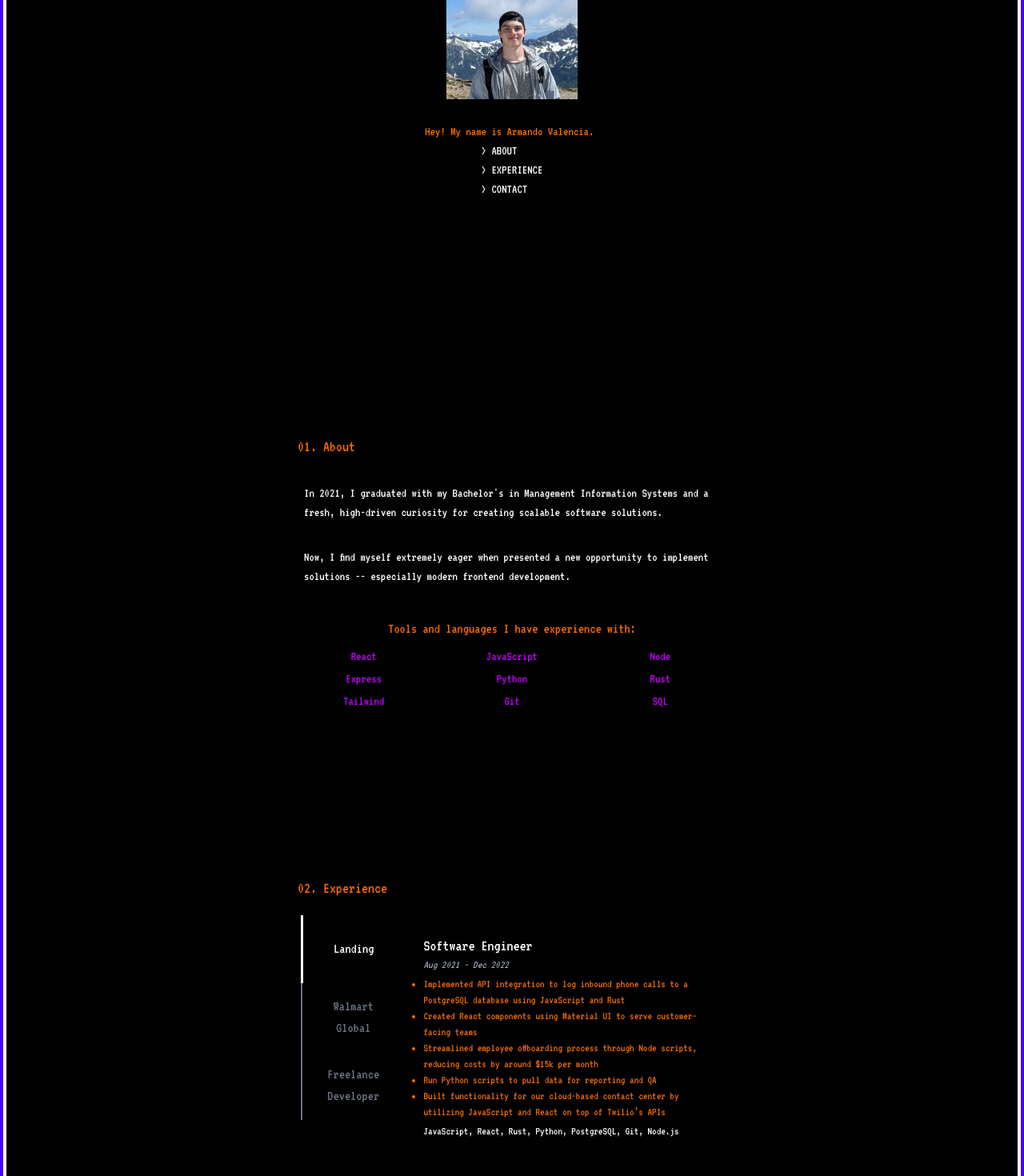
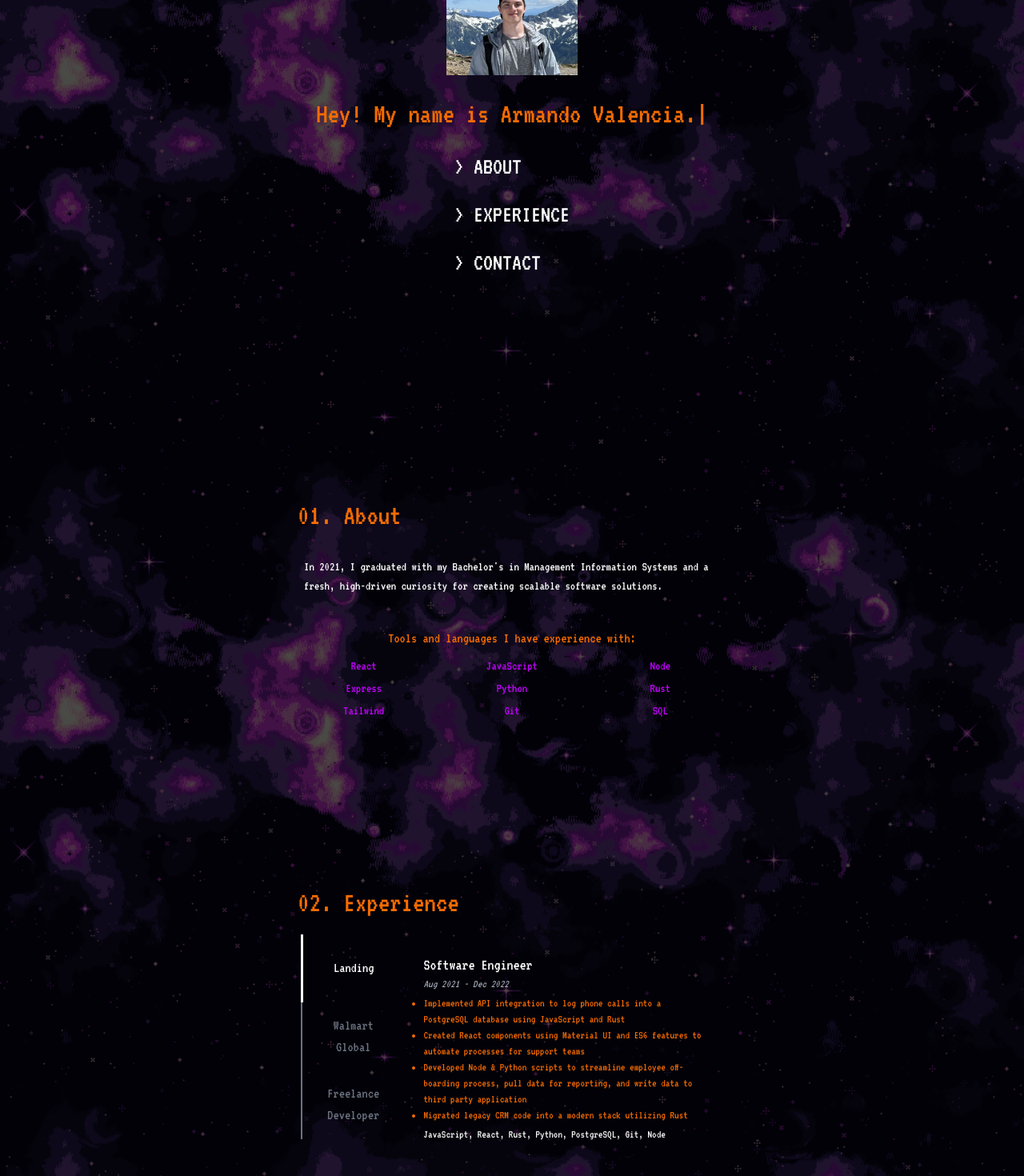
Before and after one commit to armando-valencia/personal-website, a React (Vite) app: page / in a window 1280 px wide. Shown: the part 300-1770 px from the top of the page at 80% size. Built offline with nearby package versions, Linux system fonts and the light colour scheme.

Commit message:
Add background image and correct content sizing

```diff
--- a/index.html
+++ b/index.html
@@ -7,7 +7,11 @@
 		<title>Armando Valencia</title>
 	</head>
 	<body>
-		<div id="root"></div>
+		<div
+			id="root"
+			class="w-full bg-cover bg-fixed"
+			style="background-image: url('./src/assets/space-bg2.png')"
+		></div>
 		<script type="module" src="/src/index.jsx"></script>
 	</body>
 </html>
--- a/src/App.jsx
+++ b/src/App.jsx
@@ -5,14 +5,10 @@ import Footer from "./components/Footer";
 
 function App() {
 	return (
-		<div className="bg-primary text-quarternary font-nunito">
-			<div className="border-l-4 border-r-4 border-[#4700f7]">
-				<div className="border-l-4 border-r-4 border-[#fff]">
-					<Nav />
-					<HomePage />
-					<Footer />
-				</div>
-			</div>
+		<div className="text-quarternary font-nunito bg-black/70">
+			<Nav />
+			<HomePage />
+			<Footer />
 		</div>
 	);
 }
--- a/src/components/About.jsx
+++ b/src/components/About.jsx
@@ -16,7 +16,7 @@ const About = () => {
 	return (
 		<div className="py-6 md:pb-24 md:pt-20">
 			<div className="flex mt-20 mx-2 mb-2 md:m-2">
-				<h1 className="text-xl text-tertiary">01. About</h1>
+				<h1 className="heading">01. About</h1>
 			</div>
 			<div className="block text-base">
 				<div className="text-quarternary">
@@ -24,11 +24,6 @@ const About = () => {
 						In 2021, I graduated with my Bachelor's in Management
 						Information Systems and a fresh, high-driven curiosity
 						for creating scalable software solutions.
-					</p>
-					<p className="p-4">
-						Now, I find myself extremely eager when presented a new
-						opportunity to implement solutions -- especially modern
-						frontend development.
 					</p>
 				</div>
 				<div className="flex justify-center mt-4 p-2 text-tertiary text-lg">
--- a/src/components/Contact.jsx
+++ b/src/components/Contact.jsx
@@ -21,9 +21,13 @@ const Contact = () => {
 	return (
 		<div className="py-6 md:pb-24 md:pt-20">
 			<div className="mt-20 mx-2 mb-2 md:m-2 text-left">
-				<h1 className="text-xl text-tertiary">03. Contact</h1>
+				<h1 className="heading">03. Contact</h1>
 			</div>
 			<div className="md:flex flex-col justify-center items-center">
+				<div className="px-4">
+					Please submit the form below if you want to reach out to me.
+					I'll get back to you ASAP!
+				</div>
 				<form
 					action={import.meta.env.VITE_CONTACT_FORM}
 					method="POST"
--- a/src/components/Experience.jsx
+++ b/src/components/Experience.jsx
@@ -10,13 +10,14 @@ const Experience = () => {
 			title: "Software Engineer",
 			dates: "Aug 2021 - Dec 2022",
 			desc: [
-				"Implemented API integration to log inbound phone calls to a PostgreSQL database using JavaScript and Rust",
-				"Created React components using Material UI to serve customer-facing teams",
-				"Streamlined employee offboarding process through Node scripts, reducing costs by around $15k per month ",
-				"Run Python scripts to pull data for reporting and QA",
-				"Built functionality for our cloud-based contact center by utilizing JavaScript and React on top of Twilio’s APIs ",
+				"Implemented API integration to log phone calls into a PostgreSQL database using JavaScript and Rust",
+				"Created React components using Material UI and ES6 features to automate processes for support teams",
+				"Developed Node & Python scripts to streamline employee off-boarding process, pull data for reporting, and write data to third party application",
+				// "Run Python scripts to pull data for reporting and QA",
+				// "Built functionality for our cloud-based contact center by utilizing JavaScript and React on top of Twilio’s APIs ",
+				"Migrated legacy CRM code into a modern stack utilizing Rust",
 			],
-			skills: "JavaScript, React, Rust, Python, PostgreSQL, Git, Node.js",
+			skills: "JavaScript, React, Rust, Python, PostgreSQL, Git, Node",
 		},
 		{
 			company: "Walmart Global",
@@ -72,9 +73,9 @@ const Experience = () => {
 	};
 
 	return (
-		<div className="justify-center py-6 md:pb-24 md:pt-20">
+		<div className="justify-center py-6 pb-12 md:pb-24 md:pt-20">
 			<div className="flex mt-20 mx-2 mb-2 md:m-2">
-				<h1 className="text-xl text-tertiary">02. Experience</h1>
+				<h1 className="heading">02. Experience</h1>
 			</div>
 			<div className="justify-center md:block hidden p-3 md:pb-24">
 				<Tabs
--- a/src/components/Home.jsx
+++ b/src/components/Home.jsx
@@ -8,10 +8,11 @@ const containerVariants = {
 };
 
 const Home = () => {
+	//TODO: when hovering over the menu options, add an arrow to the left of the text (maybe using framer motion?)
 	const menuItems = ["About", "Experience", "Contact"];
 	return (
 		<motion.div
-			className="text-tertiary p-2 text-md flex items-center flex-col"
+			className="text-tertiary p-2 text-2xl md:text-4xl flex items-center flex-col"
 			variants={containerVariants}
 			initial="hidden"
 			animate="visible"
@@ -31,14 +32,15 @@ const Home = () => {
 					1000,
 					"Hey! My name is Armando Valencia.",
 					1300,
-					"Hey! My name is Armando Valencia. I'm a software engineer.",
+					"Hey! My name is Armando Valencia. I like to build things.",
 					1300,
 				]}
 				speed={40}
 			/>
-			<div className="list-none text-quarternary">
+
+			<div className="list-none text-quarternary pt-4">
 				{menuItems.map((menuItem, idx) => (
-					<li className="text-left" key={idx}>
+					<li className="text-left md:text-3xl p-2 md:p-3" key={idx}>
 						<a
 							href={`#${menuItem.toLowerCase()}`}
 							className="hover:text-tertiary"
--- a/src/components/Nav.jsx
+++ b/src/components/Nav.jsx
@@ -60,8 +60,8 @@ const Nav = () => {
 					<a href="#" onClick={handleNav}>
 						<div className="flex items-center gap-3 uppercase">
 							<svg
-								width="3em"
-								height="3em"
+								width="2.5em"
+								height="2.5em"
 								viewBox="0 0 336 391"
 								xmlns="http://www.w3.org/2000/svg"
 								className="sm:hidden"
@@ -73,7 +73,7 @@ const Nav = () => {
 									fill="none"
 								/>
 							</svg>
-							<span className="font-semibold text-lg">
+							<span className="font-semibold text-2xl">
 								Armando Valencia
 							</span>
 						</div>
@@ -85,8 +85,8 @@ const Nav = () => {
 					<a href="#">
 						<div className="flex items-center gap-3 uppercase">
 							<svg
-								width="3em"
-								height="3em"
+								width="2.5em"
+								height="2.5em"
 								viewBox="0 0 336 391"
 								xmlns="http://www.w3.org/2000/svg"
 								className="sm:hidden"
@@ -98,7 +98,7 @@ const Nav = () => {
 									fill="none"
 								/>
 							</svg>
-							<span className="font-semibold text-lg">
+							<span className="font-semibold text-2xl">
 								Armando Valencia
 							</span>
 						</div>
--- a/src/index.css
+++ b/src/index.css
@@ -3,6 +3,10 @@
 @tailwind base;
 @tailwind components;
 @tailwind utilities;
+
+.heading {
+	@apply text-4xl text-tertiary;
+}
 
 .mobile_nav-link {
 	@apply w-[75%] flex justify-center items-center rounded-full shadow-md shadow-gray-400 m-2 p-4 cursor-pointer hover:scale-110 ease-in duration-200 text-quarternary bg-primary;
--- a/src/pages/HomePage.jsx
+++ b/src/pages/HomePage.jsx
@@ -10,7 +10,7 @@ const HomePage = () => (
 		<div className="grow max-w-xl">
 			<div
 				id="home"
-				className="h-[85vh] flex items-center justify-center text-center"
+				className="h-[95vh] flex items-center justify-center text-center"
 			>
 				<Home />
 			</div>
```
Also changed, not shown: src/assets/space-bg.png (added), src/assets/space-bg2.png (added).
